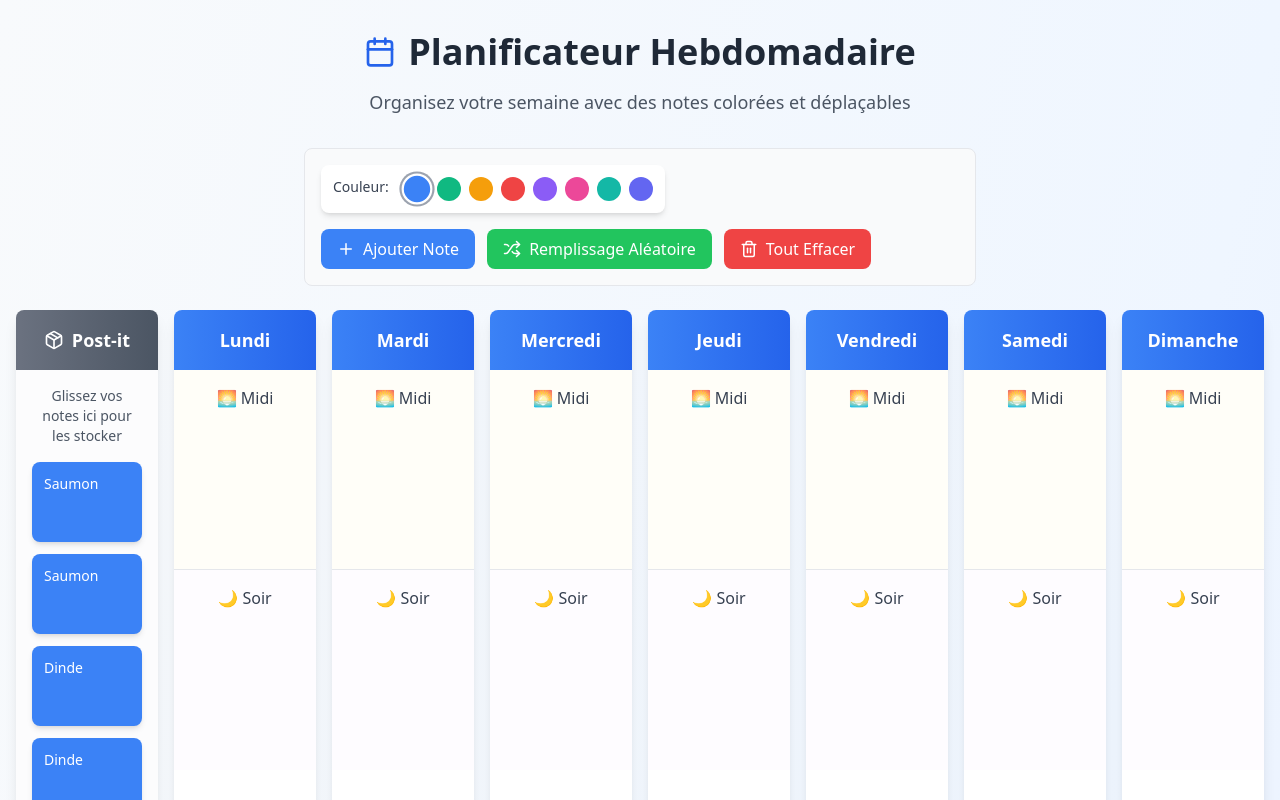
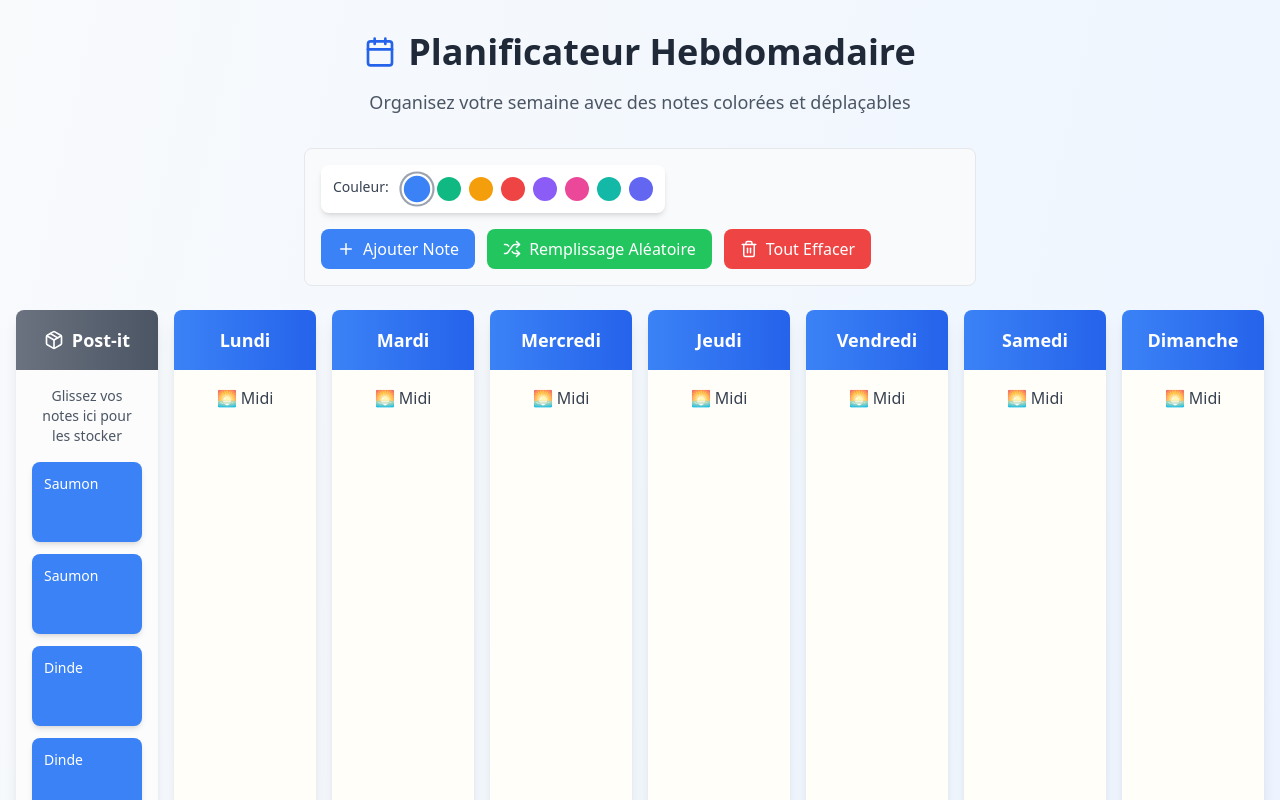
Before and after one commit to philippe-lubrano/Planning, a React (Vite) app: page / in a window 1280 px wide. Shown: the top 800 px of the page. Built offline with nearby package versions, Linux system fonts and the light colour scheme.

Commit message:
bigger height column

```diff
--- a/src/components/DayColumn.tsx
+++ b/src/components/DayColumn.tsx
@@ -31,7 +31,7 @@ export const DayColumn: React.FC<DayColumnProps> = ({
 
       {/* Midi Section */}
       <div
-        className="p-4 border-b border-gray-200 min-h-[200px] bg-yellow-50/30"
+        className="p-4 border-b border-gray-200 min-h-[450px] bg-yellow-50/30"
         onDragOver={onDragOver}
         onDrop={(e) => onDrop(e, day, 'midi')}
       >
@@ -51,7 +51,7 @@ export const DayColumn: React.FC<DayColumnProps> = ({
 
       {/* Soir Section */}
       <div
-        className="p-4 min-h-[200px] bg-purple-50/30"
+        className="p-4 min-h-[450px] bg-purple-50/30"
         onDragOver={onDragOver}
         onDrop={(e) => onDrop(e, day, 'soir')}
       >
```
